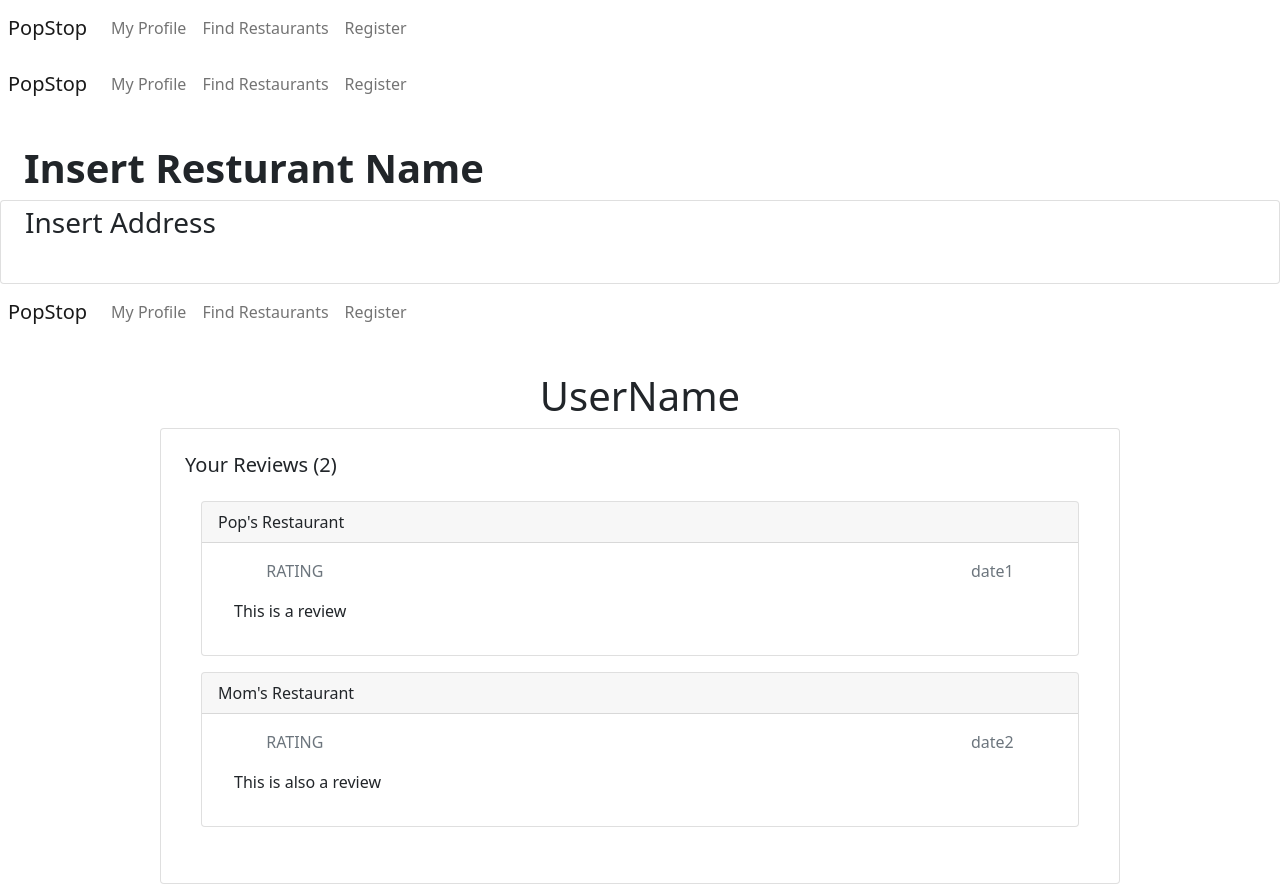
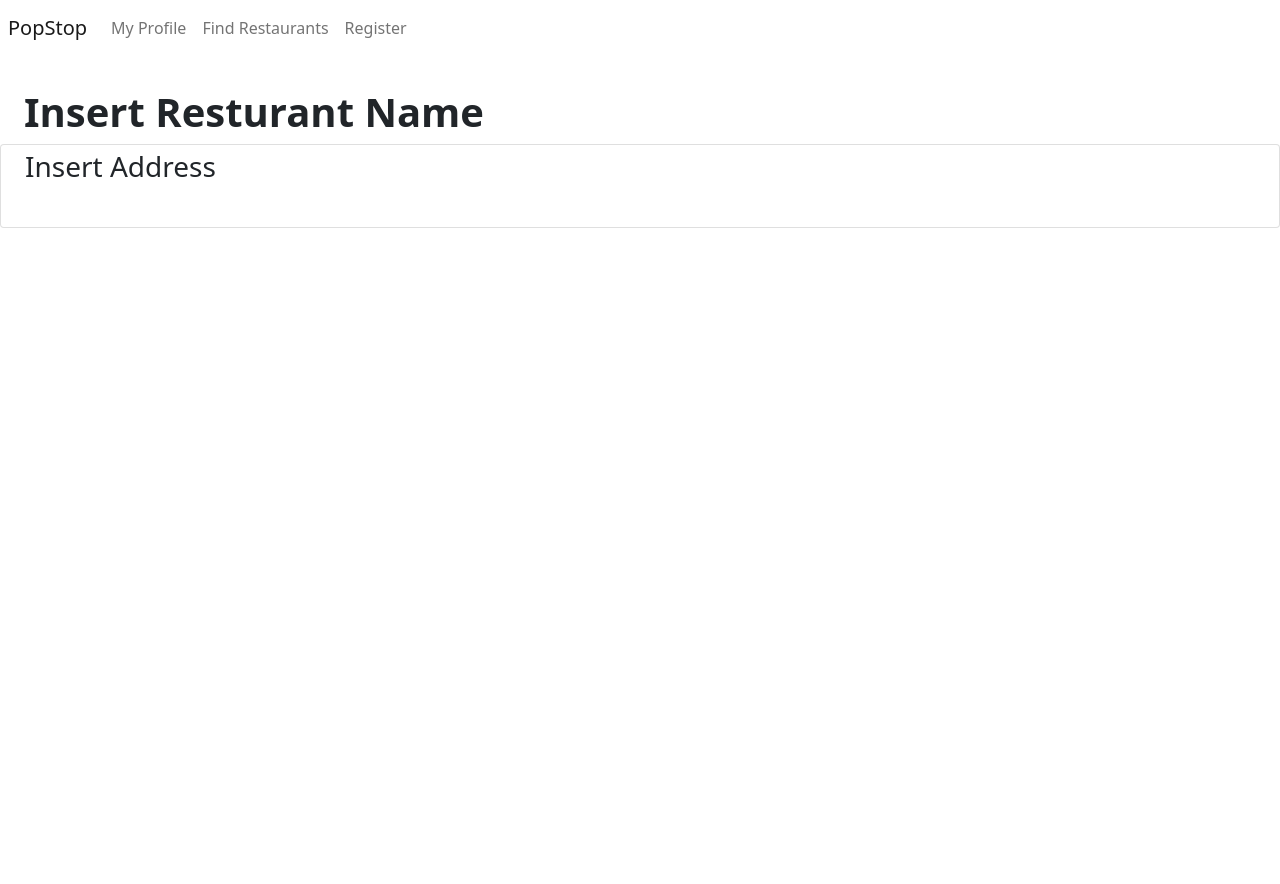
Before and after one commit to EliasLMann/CS3330-F21, a React (Create React App) app in the folder frontend/: page /profile in a window 1280 px wide. After the commit the page ends 800 px from the top, so only its background shows below. Built offline with nearby package versions, Linux system fonts and the light colour scheme.

Commit message:
Removed headers and other

```diff
--- a/frontend/src/App.js
+++ b/frontend/src/App.js
@@ -89,7 +89,7 @@ function App () {
       <Route component = {RegisterPage}  path="/register"/>
       <Route component = {SearchPage}  path="/home"/>
       <Route component = {RestaurantProfile}  path="/profile"/>
-      <Route component = {CustomerAccount}  path="/profile"/>
+      {/* <Route component = {CustomerAccount}  path="/profile"/> */}
       <Route component = {Landing} path="/" exact/>
 
     </Router>
--- a/frontend/src/components/CustomerAccount.jsx
+++ b/frontend/src/components/CustomerAccount.jsx
@@ -16,7 +16,6 @@ export class CustomerAccount extends React.Component{
 
     render() {
         return<>
-            <Header />
             <h1>UserName</h1>
             <ReviewList reviews={this.state.reviews}/>
         </>
--- a/frontend/src/components/Header.jsx
+++ b/frontend/src/components/Header.jsx
@@ -4,7 +4,7 @@ import React from 'react';
 export const Header = () => {
     return (
         <Navbar className="d-flex flex-row p-2">
-            <a className="navbar-brand" href="#">PopStop</a>
+            <a className="navbar-brand" href="/">PopStop</a>
             <Nav className="">
                 <div className="d-flex flex-row">
                 <Nav.Link href="/profile"
--- a/frontend/src/components/RestaurantProfile.jsx
+++ b/frontend/src/components/RestaurantProfile.jsx
@@ -3,7 +3,6 @@ import { Header } from "./Header";
 
 export const RestaurantProfile = props => {
     return <>
-        <Header />
         <div id="info">
             <h1 className="text-start fw-bolder mx-4">
                 Insert Resturant Name
```
